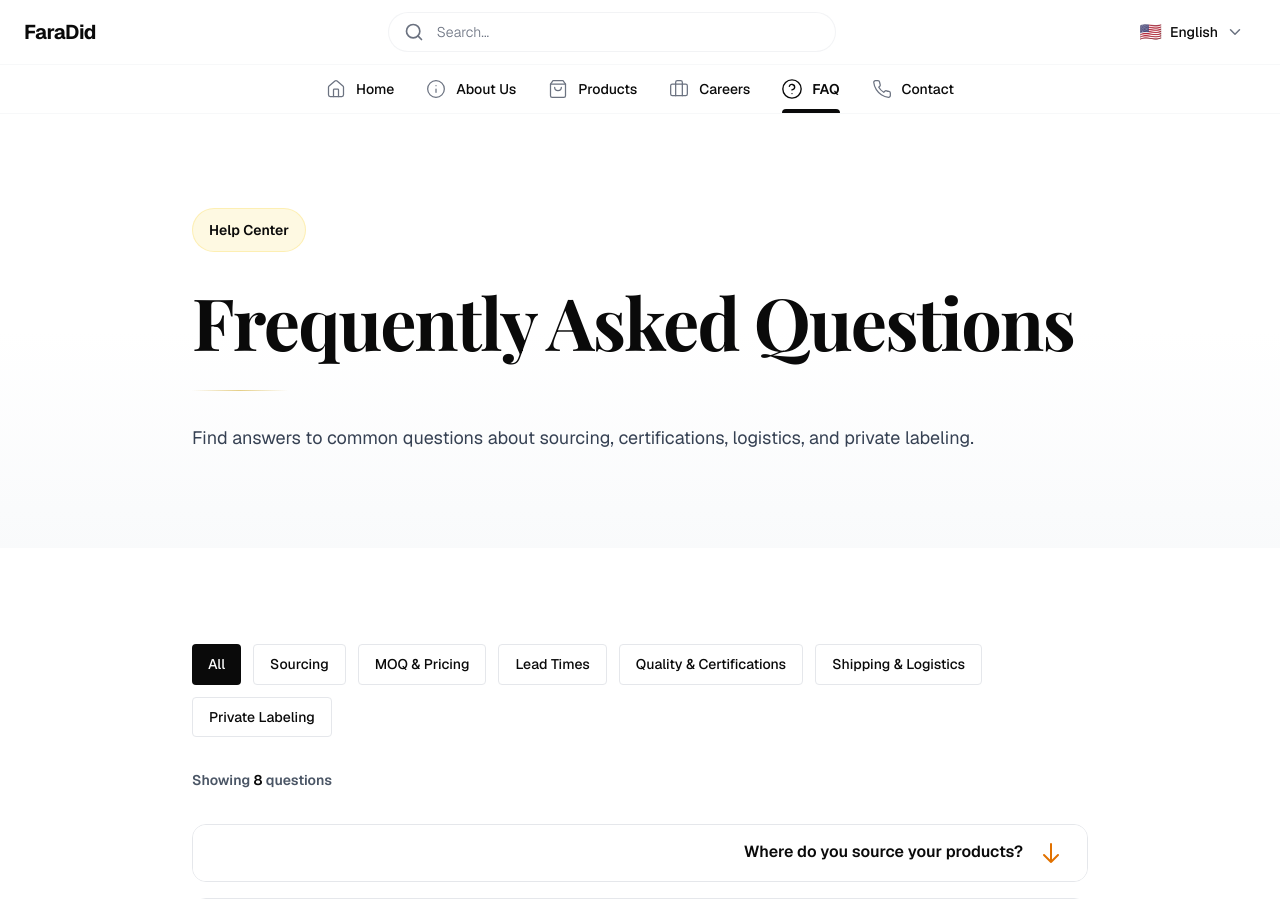
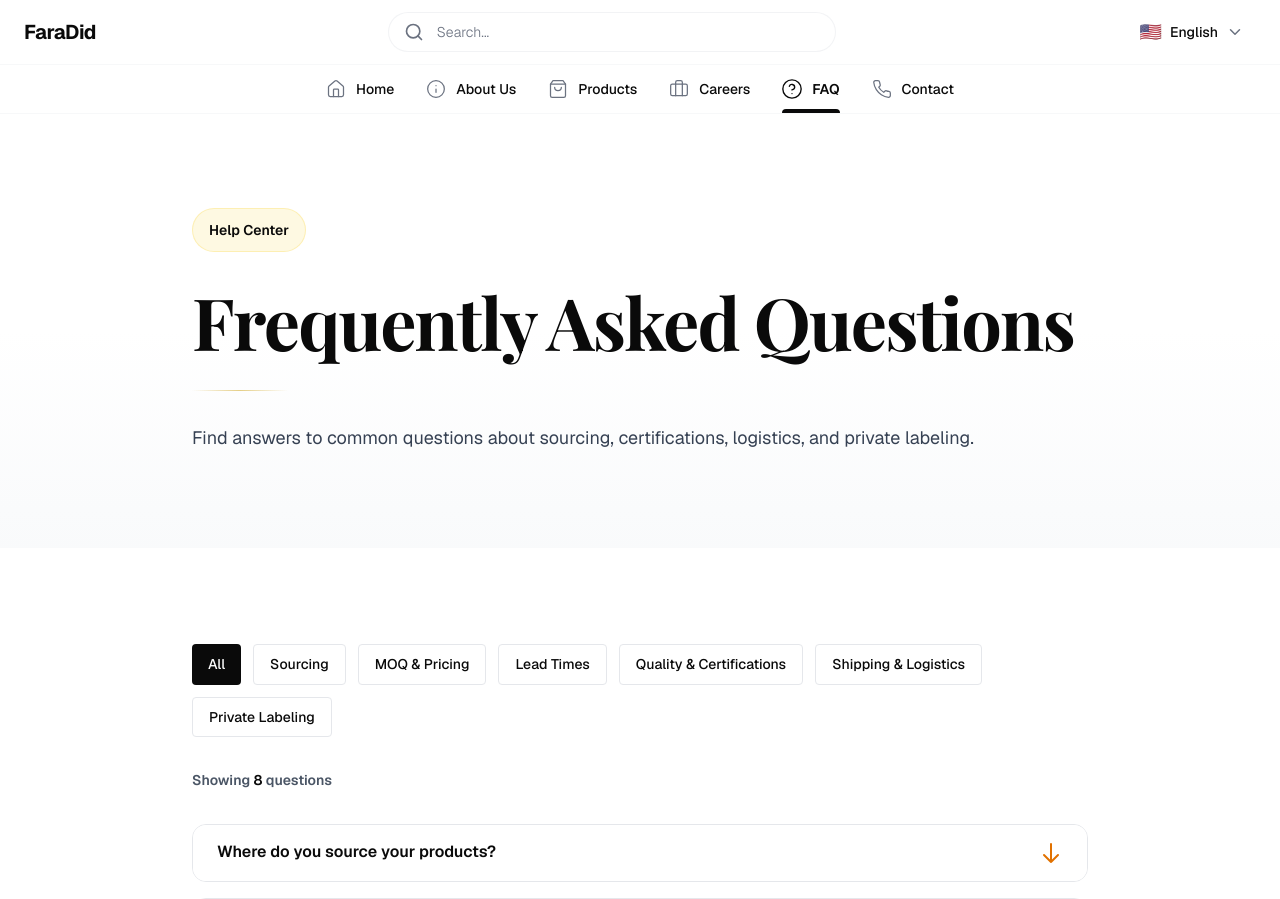
Before and after one commit to armanwebdev1/faradidatlas, a Next.js app: page /en/faq in a window 1280 px wide. Shown: the top 899 px of the page. Built offline with nearby package versions, Linux system fonts and the light colour scheme.

Commit message:
fix: remove incorrect RTL CSS rule in globals.css
Remove erroneous CSS rule that misaligned text in LTR containers.

Co-authored-by: Arman Ahmadpour <183225880+armanwebdev1@users.noreply.github.com>

```diff
--- a/app/globals.css
+++ b/app/globals.css
@@ -305,9 +305,7 @@
   text-align: left;
 }
 
-[dir="ltr"] .text-left {
-  text-align: right;
-}
+
 
 /* RTL flex reversals */
 [dir="rtl"] .flex-row {
```
